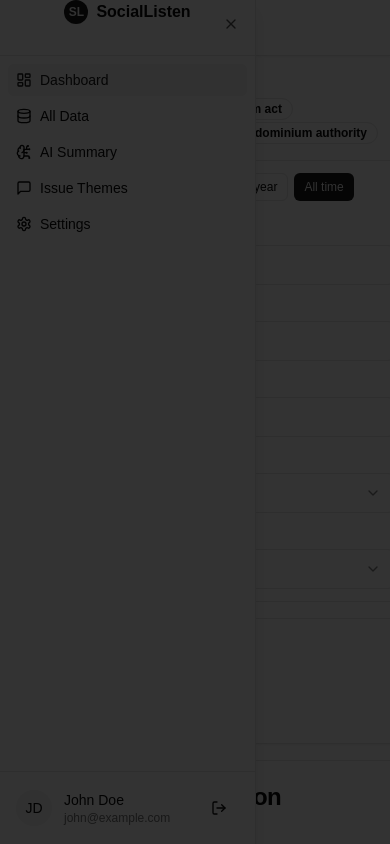
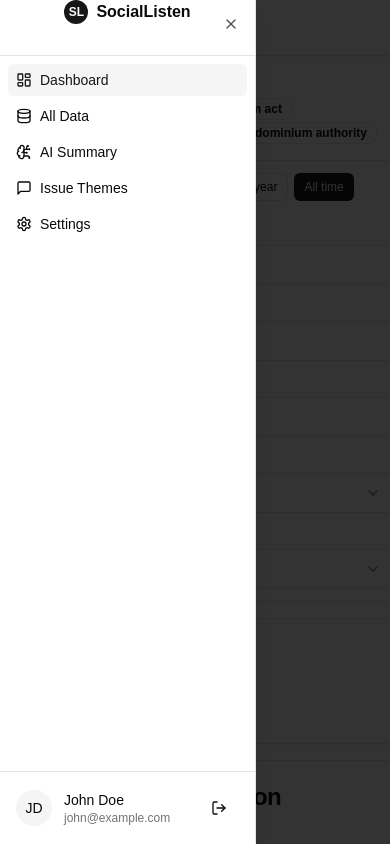
Before and after one commit to MazRadwan/social, a Next.js app: page /dashboard in a window 390 px wide. Both pictures are taken after a click on the button "Toggle Sidebar". Shown: the top 844 px of the page. Built offline with nearby package versions, Linux system fonts and the light colour scheme.

Commit message:
Fix mobile sidebar overlay z-index to prevent it from covering the header

```diff
--- a/components/dashboard/sidebar.tsx
+++ b/components/dashboard/sidebar.tsx
@@ -7,7 +7,7 @@ import { PanelLeft } from "lucide-react"
 
 import { cn } from "@/lib/utils"
 import { Button } from "@/components/ui/button"
-import { Sheet, SheetContent } from "@/components/ui/sheet"
+import { SidebarSheet, SidebarSheetContent, SidebarSheetTitle } from "@/components/ui/sidebar-sheet"
 import { Tooltip, TooltipContent, TooltipProvider, TooltipTrigger } from "@/components/ui/tooltip"
 
 const SIDEBAR_WIDTH = "14rem"
@@ -108,7 +108,7 @@ const SidebarProvider = React.forwardRef<
               ...style,
             } as React.CSSProperties
           }
-          className={cn("group/sidebar-wrapper flex min-h-screen w-full has-[[data-variant=inset]]:bg-background", className)}
+          className={cn("group/sidebar-wrapper flex min-h-screen w-full", className)}
           ref={ref}
           {...props}
         >
@@ -132,11 +132,11 @@ const Sidebar = React.forwardRef<
 
   if (isMobile) {
     return (
-      <Sheet open={openMobile} onOpenChange={setOpenMobile} {...props}>
-        <SheetContent
+      <SidebarSheet open={openMobile} onOpenChange={setOpenMobile} {...props}>
+        <SidebarSheetContent
           data-sidebar="sidebar"
           data-mobile="true"
-          className="w-[--sidebar-width] bg-background p-0 z-40"
+          className="w-[--sidebar-width] bg-background p-0"
           style={
             {
               "--sidebar-width": SIDEBAR_WIDTH_MOBILE,
@@ -144,9 +144,10 @@ const Sidebar = React.forwardRef<
           }
           side={side}
         >
+          <SidebarSheetTitle className="sr-only">Navigation Sidebar</SidebarSheetTitle>
           <div className="flex h-full w-full flex-col">{children}</div>
-        </SheetContent>
-      </Sheet>
+        </SidebarSheetContent>
+      </SidebarSheet>
     )
   }
 
@@ -172,7 +173,7 @@ const Sidebar = React.forwardRef<
       />
       <div
         className={cn(
-          "duration-200 fixed inset-y-0 z-20 hidden h-screen w-[--sidebar-width] transition-[left,right,width] ease-linear md:flex",
+          "duration-200 fixed inset-y-0 z-10 hidden h-screen w-[--sidebar-width] transition-[left,right,width] ease-linear md:flex",
           side === "left"
             ? "left-0 group-data-[collapsible=offcanvas]:left-[calc(var(--sidebar-width)*-1)]"
             : "right-0 group-data-[collapsible=offcanvas]:right-[calc(var(--sidebar-width)*-1)]",
@@ -206,14 +207,14 @@ const SidebarTrigger = React.forwardRef<React.ElementRef<typeof Button>, React.C
         data-sidebar="trigger"
         variant="ghost"
         size="icon"
-        className={cn("h-8 w-8 hover:bg-muted/60 focus-visible:ring-0 focus-visible:ring-offset-0", className)}
+        className={cn("h-8 w-8 hover:bg-muted/60", className)}
         onClick={(event) => {
           onClick?.(event)
           toggleSidebar()
         }}
         {...props}
       >
-        <PanelLeft className={cn("h-4 w-4 transition-transform", state === "collapsed" && "rotate-180")} />
+        <PanelLeft className={cn("h-4 w-4 transition-transform duration-200", state === "collapsed" && "rotate-180")} />
         <span className="sr-only">Toggle Sidebar</span>
       </Button>
     )
--- /dev/null
+++ b/components/ui/sidebar-sheet.tsx
@@ -0,0 +1,94 @@
+"use client"
+
+import * as React from "react"
+import * as SheetPrimitive from "@radix-ui/react-dialog"
+import { cva, type VariantProps } from "class-variance-authority"
+import { X } from "lucide-react"
+
+import { cn } from "@/lib/utils"
+
+const SidebarSheet = SheetPrimitive.Root
+
+const SidebarSheetTrigger = SheetPrimitive.Trigger
+
+const SidebarSheetClose = SheetPrimitive.Close
+
+const SidebarSheetPortal = SheetPrimitive.Portal
+
+// Custom overlay with lower z-index to go under the header
+const SidebarSheetOverlay = React.forwardRef<
+  React.ElementRef<typeof SheetPrimitive.Overlay>,
+  React.ComponentPropsWithoutRef<typeof SheetPrimitive.Overlay>
+>(({ className, ...props }, ref) => (
+  <SheetPrimitive.Overlay
+    className={cn(
+      "fixed inset-0 z-30 bg-black/80 data-[state=open]:animate-in data-[state=closed]:animate-out data-[state=closed]:fade-out-0 data-[state=open]:fade-in-0",
+      className
+    )}
+    {...props}
+    ref={ref}
+  />
+))
+SidebarSheetOverlay.displayName = "SidebarSheetOverlay"
+
+const sidebarSheetVariants = cva(
+  "fixed z-40 gap-4 bg-background p-6 shadow-lg transition ease-in-out data-[state=open]:animate-in data-[state=closed]:animate-out data-[state=closed]:duration-300 data-[state=open]:duration-500",
+  {
+    variants: {
+      side: {
+        left: "inset-y-0 left-0 h-full w-3/4 border-r data-[state=closed]:slide-out-to-left data-[state=open]:slide-in-from-left sm:max-w-sm",
+        right: "inset-y-0 right-0 h-full w-3/4 border-l data-[state=closed]:slide-out-to-right data-[state=open]:slide-in-from-right sm:max-w-sm",
+      },
+    },
+    defaultVariants: {
+      side: "left",
+    },
+  }
+)
+
+interface SidebarSheetContentProps
+  extends React.ComponentPropsWithoutRef<typeof SheetPrimitive.Content>,
+    VariantProps<typeof sidebarSheetVariants> {}
+
+const SidebarSheetContent = React.forwardRef<
+  React.ElementRef<typeof SheetPrimitive.Content>,
+  SidebarSheetContentProps
+>(({ side = "left", className, children, ...props }, ref) => (
+  <SidebarSheetPortal>
+    <SidebarSheetOverlay />
+    <SheetPrimitive.Content
+      ref={ref}
+      className={cn(sidebarSheetVariants({ side }), className)}
+      {...props}
+    >
+      {children}
+      <SidebarSheetClose className="absolute right-4 top-4 rounded-sm opacity-70 ring-offset-background transition-opacity hover:opacity-100 focus:outline-none focus:ring-2 focus:ring-ring focus:ring-offset-2 disabled:pointer-events-none data-[state=open]:bg-secondary">
+        <X className="h-4 w-4" />
+        <span className="sr-only">Close</span>
+      </SidebarSheetClose>
+    </SheetPrimitive.Content>
+  </SidebarSheetPortal>
+))
+SidebarSheetContent.displayName = "SidebarSheetContent"
+
+const SidebarSheetTitle = React.forwardRef<
+  React.ElementRef<typeof SheetPrimitive.Title>,
+  React.ComponentPropsWithoutRef<typeof SheetPrimitive.Title>
+>(({ className, ...props }, ref) => (
+  <SheetPrimitive.Title
+    ref={ref}
+    className={cn("text-lg font-semibold text-foreground", className)}
+    {...props}
+  />
+))
+SidebarSheetTitle.displayName = "SidebarSheetTitle"
+
+export {
+  SidebarSheet,
+  SidebarSheetPortal,
+  SidebarSheetOverlay,
+  SidebarSheetTrigger,
+  SidebarSheetClose,
+  SidebarSheetContent,
+  SidebarSheetTitle,
+}
```
